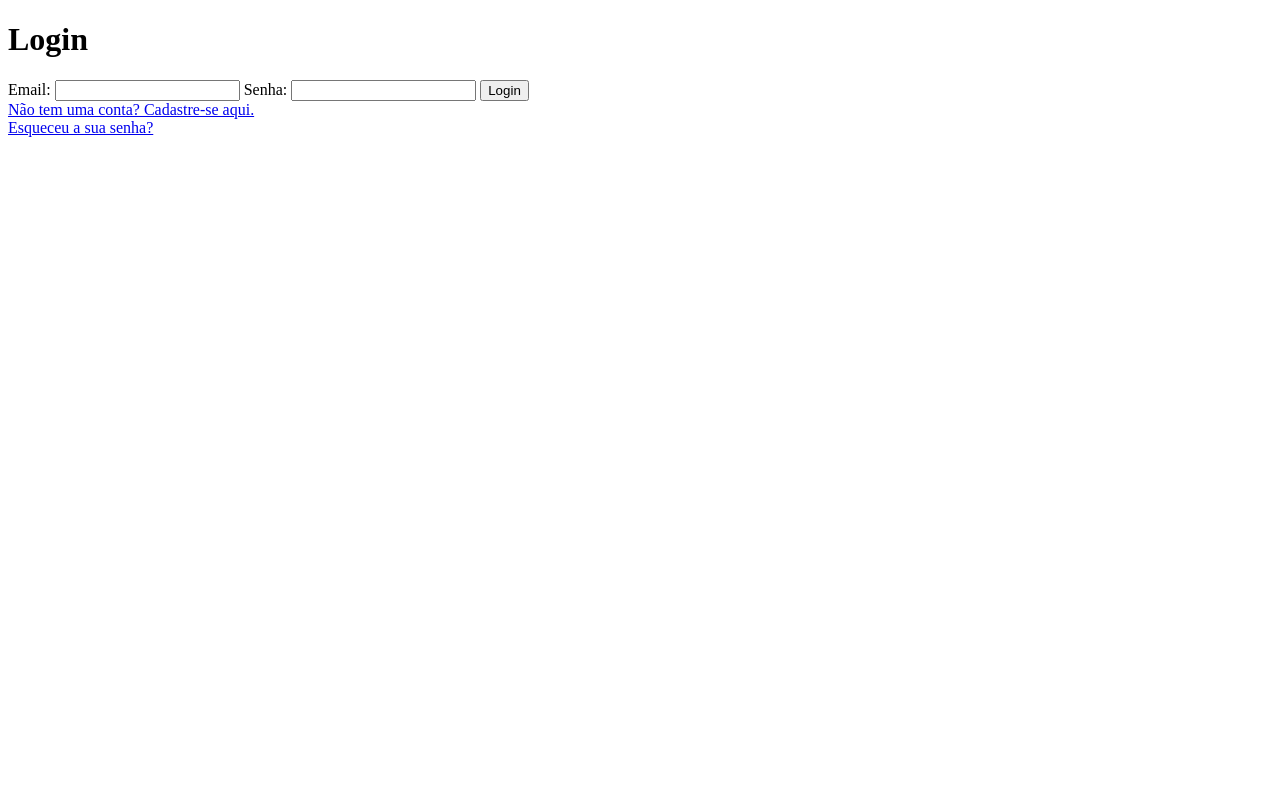
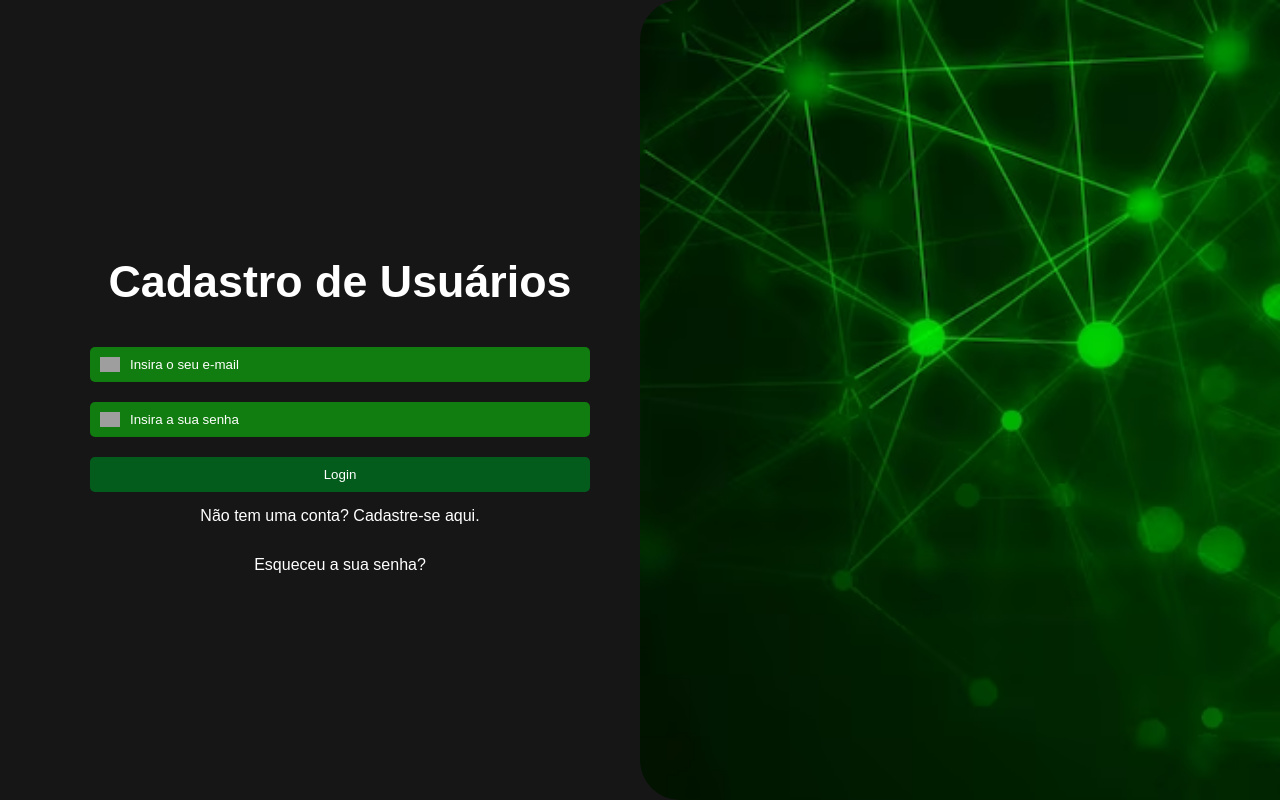
Before and after one commit to QR-Cadmiel/RigRover, a PHP site: page /Chickito-Pizzaria-Cacapava/login.php in a window 1280 px wide. Run offline with PHP 8.4, Linux system fonts and the light colour scheme; grey boxes are pictures that could not be loaded.

Commit message:
Adição de css na página de login

```diff
--- /dev/null
+++ b/css/login.css
@@ -0,0 +1,95 @@
+body {
+    font-family: 'Josefin Sans', sans-serif;
+    background-color: #161616;
+    color: white;
+    margin: 0;
+}
+
+.img-lado {
+    float: right; /* Alterado */
+    width: 50%;
+    height: 100vh;
+    object-fit: cover;
+    border-top-left-radius: 40px; /* Alterado */
+    border-bottom-left-radius: 40px; /* Alterado */
+}
+
+.login {
+    width: 50%;
+    margin: 0 auto;
+    padding: 20px;
+    border-radius: 10px;
+    text-align: center;
+    position: absolute;
+    left: 0; /* Alterado */
+    top: 50%;
+    transform: translateY(-50%);
+    font-size: 1.4rem;
+}
+
+.login input[type="email"],
+.login input[type="password"] {
+    width: 500px;
+    margin: 10px;
+    padding: 10px;
+    border: none;
+    border-radius: 5px;
+    background-color: #117C0F;
+    color: white;
+    box-sizing: border-box;
+}
+
+.login input[type="email"]::placeholder,
+.login input[type="password"]::placeholder {
+    color: white;
+    padding: 30px;
+}
+
+.login a {
+    color: white;
+    text-decoration: none;
+    display: block;
+    margin-top: 5px;
+    font-size: 1rem;
+}
+
+.login a:hover {
+    text-decoration: underline;
+}
+
+.btn-cad {
+    width: 500px;
+    margin: 10px;
+    padding: 10px;
+    border: none;
+    border-radius: 5px;
+    background-color: #035C1C;
+    color: white;
+    box-sizing: border-box;
+}
+
+.nome-icon {
+    background-image: url('https://cdn-icons-png.flaticon.com/512/3334/3334385.png');
+    background-repeat: no-repeat;
+    background-size: 20px;
+    background-position: 10px center;
+    padding-left: 40px;
+}
+
+.email-icon {
+    background-image: url('https://static.thenounproject.com/png/4032703-200.png');
+    background-repeat: no-repeat;
+    background-size: 20px;
+    background-position: 10px center;
+    padding-left: 40px;
+}
+
+.senha-icon {
+    background-image: url('https://cdn-icons-png.flaticon.com/512/102/102643.png');
+    background-repeat: no-repeat;
+    background-size: 20px;
+    background-position: 10px center;
+    padding-left: 40px;
+}
+
+/* .. */
--- a/login.php
+++ b/login.php
@@ -47,27 +47,31 @@ $mysqli->close();
     <meta charset="UTF-8">
     <meta name="viewport" content="width=device-width, initial-scale=1.0">
     <title>Login</title>
+    <link rel="stylesheet" href="css/login.css">
 </head>
 
 <body>
-    <h1>Login</h1>
-
+    <img src="img/imglado-2.png" alt="Imagem Lado" class="img-lado">
+    <div class="login">
+        <div class="titulo">
+            <h1>Cadastro de Usuários</h1>
+        </div>
         <?php if (isset($error_message)) : ?>
             <p style="color: red;"><?php echo $error_message; ?></p>
         <?php endif; ?>
 
         <form action="" method="POST">
-        <label for="email">Email:</label>
-        <input type="email" name="email" required>
+            <input type="email" name="email" placeholder="Insira o seu e-mail" class="email-icon" required>
+            <input type="password" name="password" placeholder="Insira a sua senha" class="senha-icon" required>
 
-        <label for="password">Senha:</label>
-        <input type="password" name="password" required>
-
-        <button type="submit">Login</button>
+            <button type="submit" class="btn-cad">Login</button>
         </form>
 
         <a href="cadastro.php">Não tem uma conta? Cadastre-se aqui.</a><br>
         <a href="esqueceu_senha.php">Esqueceu a sua senha?</a>
+    </div>
+
+<!-- .. -->
 
 </body>
 
```
Also changed, not shown: img/imglado-2.png (added). Lines whose indentation alone changed are shown as unchanged.
